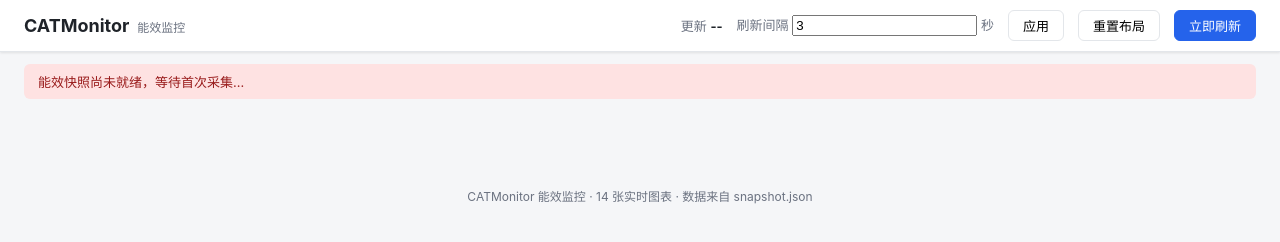
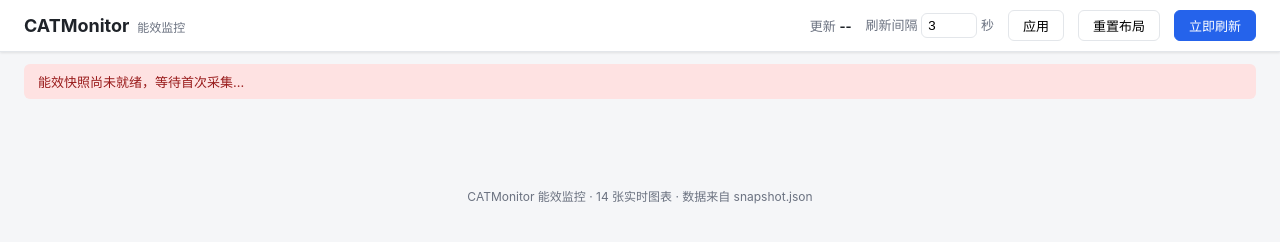
Before and after one commit to Computing-Availability-Tools/CATMonitor, a plain HTML site: page features/dfee/static/index.html in a window 1280 px wide. Drawn offline with Linux system fonts and the light colour scheme; no server answers.

Commit message:
fix(dfee): 刷新间隔输入框补宽度规则 (56px, 对齐 web)
5a9910a 镜像 web 的刷新间隔输入框时漏抄了 CSS:
web 的 style.css 有 .controls input[type=number] { width: 56px; ... },
dfee.css 没有 → number 输入框按浏览器默认宽度 (~150px) 渲染, 显宽。
补上同款规则, 与"应用"按钮对齐。

```diff
--- a/features/dfee/static/dfee.css
+++ b/features/dfee/static/dfee.css
@@ -39,6 +39,7 @@
 .controls { margin-left: auto; display: flex; align-items: center; gap: 14px; }
 .info-label { color: var(--muted); font-size: 13px; }
 .info-label b { color: var(--text); }
+.controls input[type=number] { width: 56px; padding: 4px 6px; border: 1px solid var(--border); border-radius: 6px; }
 .btn {
   padding: 5px 14px;
   border: 1px solid var(--border);
```
